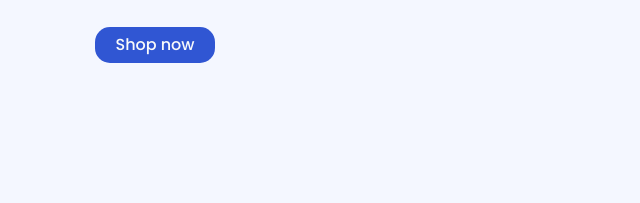
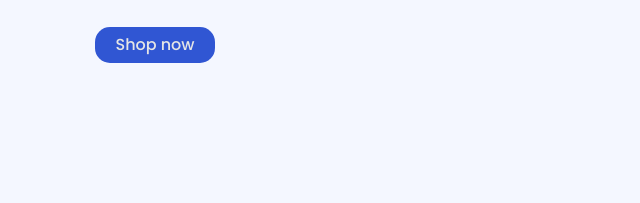
Before and after one commit to kymAndri/Lessons, a plain HTML site: page lesson_7/index.html in a window 1280 px wide. Shown: the part 2399-2602 px from the top of the page, 20-660 px from the left. Drawn offline with Linux system fonts and the light colour scheme.

Commit message:
Update style.css

```diff
--- a/lesson_7/css/style.css
+++ b/lesson_7/css/style.css
@@ -142,3 +142,6 @@ margin-bottom: 30px;
 	border-radius: 15px;
 	padding: 10px 20px;
 }
+.button a{
+	color: #E5E5E5;
+}
```
